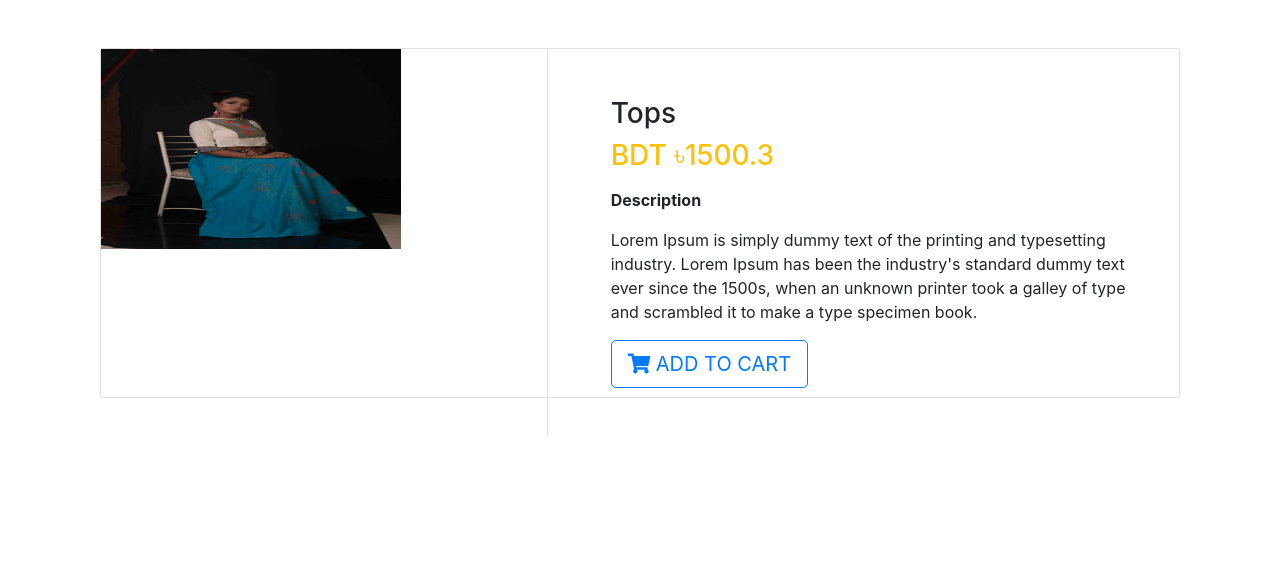
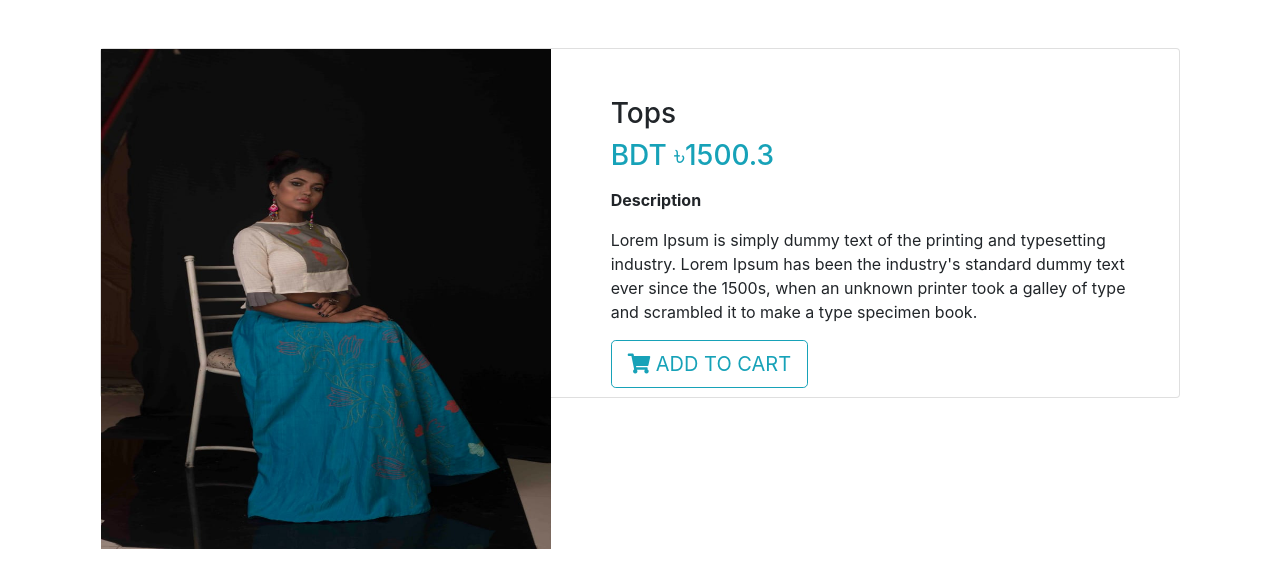
Before and after one commit to momen105/Ecommerce__Project, a Django app: page /product/9/ in a window 1280 px wide. Shown: the part 56-644 px from the top of the page. Run offline with Django 3.2, Linux system fonts and the light colour scheme; a user stored in the database is signed in; data comes from the database, SQL or seed files in the repository; both versions use the stored data as it was after the commit; parts of the project's set-up code (start-up, migrations or seed data) failed here and were passed over; some libraries are stand-ins or nearby versions.

Commit message:
changed some files

```diff
--- a/Ecommerce_Project/urls.py
+++ b/Ecommerce_Project/urls.py
@@ -1,11 +1,10 @@
 from django.contrib import admin
-from django.conf import settings
-from django.urls import path, include, re_path
-from django.views.static import serve
+from django.urls import path, include
+
 
 # To show media files
-#from django.conf import settings
-#from django.contrib.staticfiles.urls import static, staticfiles_urlpatterns
+from django.conf import settings
+from django.contrib.staticfiles.urls import static, staticfiles_urlpatterns
 
 urlpatterns = [
     path('admin/', admin.site.urls),
@@ -14,9 +13,7 @@ urlpatterns = [
     path('shop/', include('Order_App.urls')),
     path('payment/', include('Payment_App.urls')),
 
-    re_path(r'^media/(?P<path>.*)$', serve,{'document_root': settings.MEDIA_ROOT}),
-    re_path(r'^static/(?P<path>.*)$', serve, {'document_root': settings.STATIC_ROOT}),
+
 ]
-
-#urlpatterns += staticfiles_urlpatterns()
-#urlpatterns += static(settings.MEDIA_URL, document_root=settings.MEDIA_ROOT)
+urlpatterns += staticfiles_urlpatterns()
+urlpatterns += static(settings.MEDIA_URL, document_root=settings.MEDIA_ROOT)
--- a/Home_App/templates/base.html
+++ b/Home_App/templates/base.html
@@ -38,7 +38,7 @@
   .card-product .img-wrap img {
     max-height: 100%;
     max-width: 100%;
-    object-fit: cover;
+    object-fit: contain;
   }
 
   .card-product .info-wrap {
--- a/Home_App/templates/home.html
+++ b/Home_App/templates/home.html
@@ -10,7 +10,7 @@
           <img src="/media/{{product.mainimage}}" style="width:100%; height:300px;">
         </div>
         <figcaption class="info-wrap">
-          <h6 class="title"><a href="{% url 'Home_App:product_detail' pk=product.pk %}">{{product.name}}</a></h6>
+          <h6 class="title text-uppercase "><a class="text-success" href="{% url 'Home_App:product_detail' pk=product.pk %}">{{product.name}}</a></h6>
           <div class="action-wrap">
             <div class="price-wrap h5">
                 <span class="price-new">{{product.preview_text}}</span><br><br>
--- a/Home_App/templates/shop_templates/product_detail.html
+++ b/Home_App/templates/shop_templates/product_detail.html
@@ -7,7 +7,7 @@
         <article class="gallery-wrap">
           <div class="img-big-wrap">
             <div>
-              <a href="#"><img src="/media/{{object.mainimage}}" style="width:300px"></a>
+              <a href="#"><img src="/media/{{object.mainimage}}" style="width:450px ; height: 500px"></a>
             </div>
           </div>
         </article>
@@ -16,7 +16,7 @@
         <article class="card-body p-5">
           <h3 class="title mp-3">{{object.name}}</h3>
           <p class="price-detail-wrap">
-            <span class="price h3 text-warning">
+            <span class="price h3 text-info">
               <span class="currency">BDT &#2547;</span><span class="num">{{object.price}}</span>
             </span>
           </p>
@@ -26,7 +26,7 @@
               <p>{{object.detail_text|linebreaks}}</p>
             </dd>
           </dl>
-          <a href="{% url 'Order_App:add' pk=object.pk %}" class="btn btn-lg btn-outline-primary text-uppercase"> <i class="fas fa-shopping-cart"></i> Add to Cart</a>
+          <a href="{% url 'Order_App:add' pk=object.pk %}" class="btn btn-lg btn-outline-info text-uppercase"> <i class="fas fa-shopping-cart"></i> Add to Cart</a>
         </article>
       </aside>
     </div>
--- a/static/css/main.css
+++ b/static/css/main.css
@@ -1,5 +1,5 @@
 .gallery-wrap .img-big-wrap img {
-  height: 200px;
+  height: auto;
   width: auto;
   display: inline-block;
   cursor: zoom-in;
```
Also changed, not shown: Ecommerce_Project/settings.py (+4 -8 lines), requirements.txt (deleted, +0 -33 lines), db.sqlite3, media/Products/IMG-20210326-WA0020_WPICovj.jpg (added), 1 other file.
